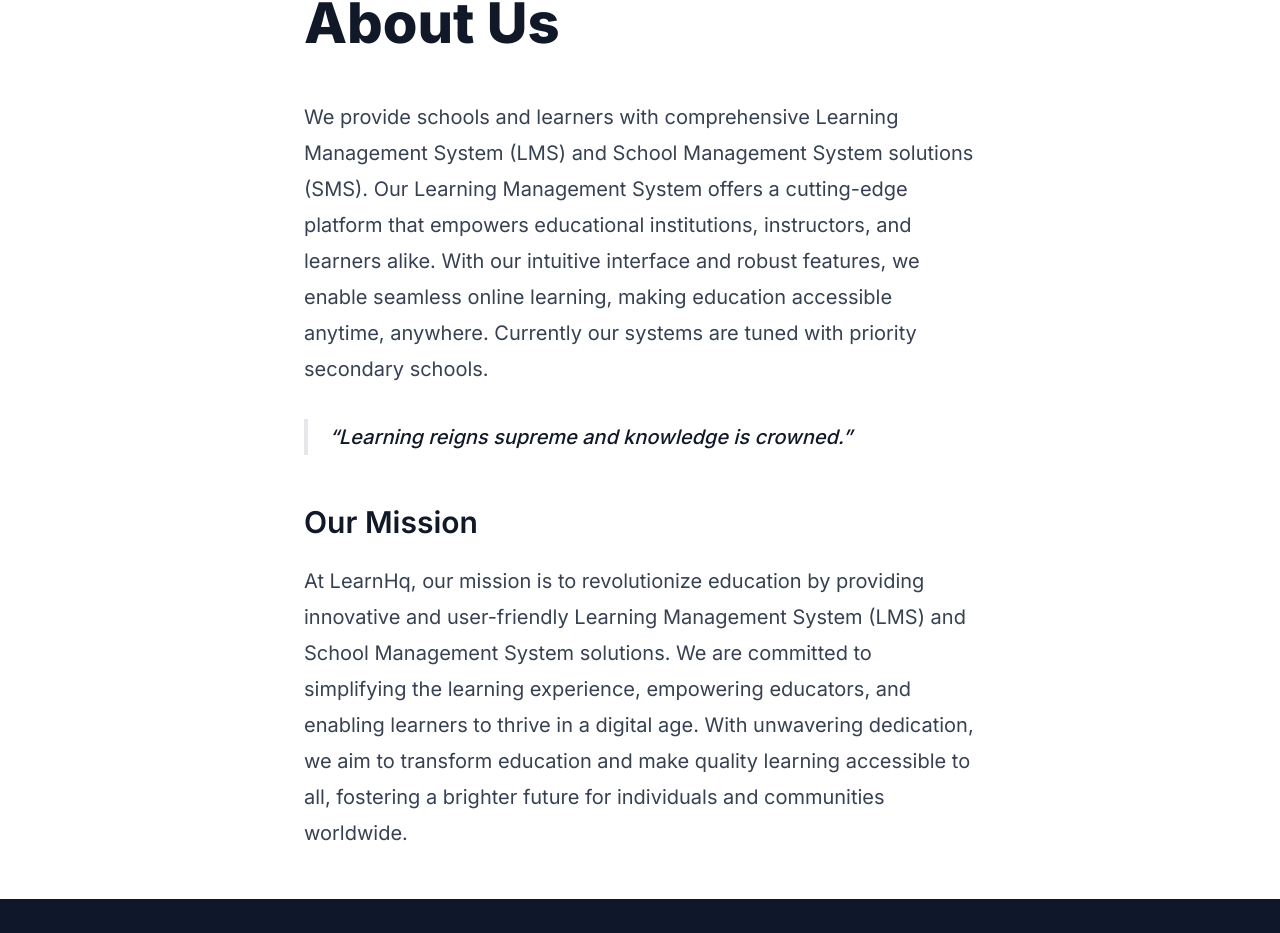
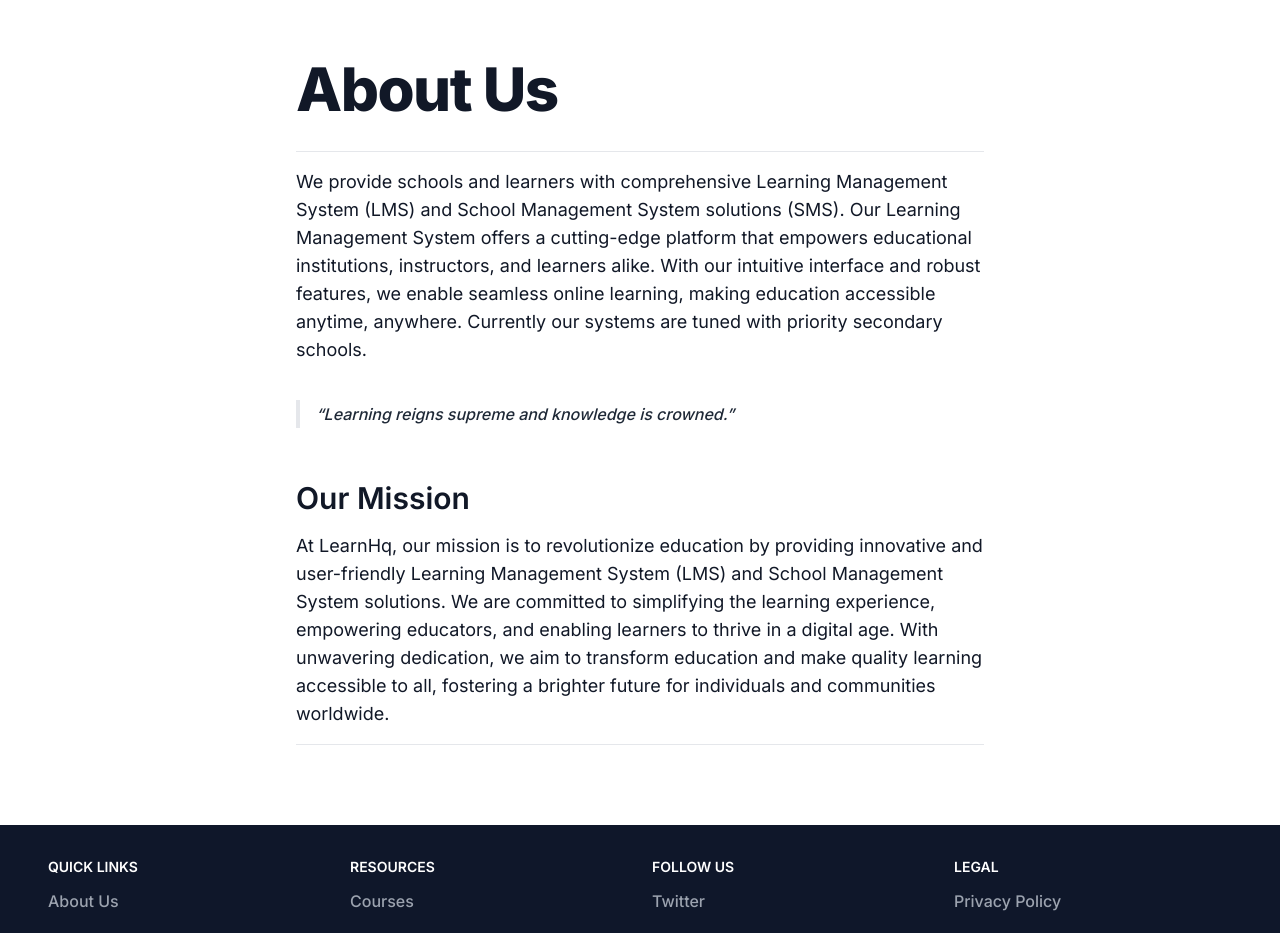
Before and after one commit to Collins-Ruto/learnhqhome, a Next.js app: page /about in a window 1280 px wide. Shown: the part 147-1080 px from the top of the page. Built offline with nearby package versions, Linux system fonts and the light colour scheme.

Commit message:
dark about ¯\_(ツ)_/¯

```diff
--- a/src/app/about/page.tsx
+++ b/src/app/about/page.tsx
@@ -1,48 +1,55 @@
-import React from 'react'
-import { Metadata } from 'next';
+import React from "react";
+import { Metadata } from "next";
 
 export default function page() {
   return (
-    <div className="bg-white">
-      <div className="flex flex-col min-h-screen">
-        <main className="flex-grow">
-          <section className="relative px-8">
-            <div className="max-w-2xl mx-auto my-12 md:mt-18 lg:mt-20">
-              <div className="my-6 prose prose-sm sm:prose lg:prose-lg xl:prose-xl max-w-full">
-                <h1>About Us</h1>
-                <p>
+    <div className="">
+      <div className="flex flex-col bg-white dark:bg-gray-900 min-h-screen text-gray-900 dark:text-white">
+        <main className="flex-grow container px-2 py-8 sm:px-6 lg:px-20 lg:max-w-[70%] mx-auto 2xl:max-w-screen-xl sm:pt-16">
+          <section className="relative px-6">
+            <div className=" mx-auto my-12 md:mt-18 lg:mt-20">
+              <div className="">
+                <h1 className="mb-8 text-3xl md:text-4xl lg:text-6xl tracking-tight font-extrabold text-gray-900 dark:text-white">
+                  About Us
+                </h1>
+                <div className="border-y py-4">
+                  <p className="pb-4 md:text-lg">
                     <span>
-                    We provide schools and learners with comprehensive Learning
-                    Management System (LMS) and School Management System
-                    solutions (SMS). Our Learning Management System offers a
-                    cutting-edge platform that empowers educational
+                      We provide schools and learners with comprehensive
+                      Learning Management System (LMS) and School Management
+                      System solutions (SMS). Our Learning Management System
+                      offers a cutting-edge platform that empowers educational
                       institutions, instructors, and learners alike. With our
-                    intuitive interface and robust features, we enable seamless
-                    online learning, making education accessible anytime,
-                    anywhere. Currently our systems are tuned with priority
-                    secondary schools.
+                      intuitive interface and robust features, we enable
+                      seamless online learning, making education accessible
+                      anytime, anywhere. Currently our systems are tuned with
+                      priority secondary schools.
                     </span>
                   </p>
+                  <div className="prose  pb-2 md:pb-4 ">
                     <blockquote>
-                  <p>
+                      <p className=" text-gray-800 dark:text-gray-300">
                         <span>
                           Learning reigns supreme and knowledge is crowned.
                         </span>
                       </p>
                     </blockquote>
-                <h3>Our Mission</h3>
-                <p>
+                  </div>
+                  <h3 className="text-2xl md:text-3xl font-semibold py-4">Our Mission</h3>
+                  <p className="md:text-lg">
                     <span>
                       At LearnHq, our mission is to revolutionize education by
                       providing innovative and user-friendly Learning Management
-                    System (LMS) and School Management System solutions. We are
-                    committed to simplifying the learning experience, empowering
-                    educators, and enabling learners to thrive in a digital age.
-                    With unwavering dedication, we aim to transform education
-                    and make quality learning accessible to all, fostering a
-                    brighter future for individuals and communities worldwide.
+                      System (LMS) and School Management System solutions. We
+                      are committed to simplifying the learning experience,
+                      empowering educators, and enabling learners to thrive in a
+                      digital age. With unwavering dedication, we aim to
+                      transform education and make quality learning accessible
+                      to all, fostering a brighter future for individuals and
+                      communities worldwide.
                     </span>
                   </p>
+                </div>
               </div>
             </div>
           </section>
--- a/src/app/conditions/page.tsx
+++ b/src/app/conditions/page.tsx
@@ -7,7 +7,7 @@
   return (
     <div>
       <section className="bg-white dark:bg-gray-900 min-h-screen text-gray-900 dark:text-white">
-        <div className="container border-b px-6 py-8 sm:px-6 lg:px-20 lg:max-w-[70%] mx-auto 2xl:max-w-screen-xl sm:pt-16">
+        <div className="container px-6 py-8 sm:px-6 lg:px-20 lg:max-w-[70%] mx-auto 2xl:max-w-screen-xl sm:pt-16">
           <h2 className="mb-4 text-center text-3xl tracking-tight font-extrabold text-gray-900 dark:text-white">
             Terms and Conditions
           </h2>
@@ -33,7 +33,7 @@
               ))}
             </ul>
           </div>
-          <div className="">
+          <div className="border-b pb-4">
             <h1 className="pt-4 pb-2 text-2xl font-bold">Contacting us</h1>
             <p className="">
               If you have any questions or concerns about our Terms nad
--- a/src/app/privacy/page.tsx
+++ b/src/app/privacy/page.tsx
@@ -7,7 +7,7 @@
   return (
     <div>
       <section className="bg-white dark:bg-gray-900 min-h-screen text-gray-900 dark:text-white">
-        <div className="container border-b px-6 py-8 sm:px-6 lg:px-20 lg:max-w-[70%] mx-auto 2xl:max-w-screen-xl sm:pt-16">
+        <div className="container px-6 py-8 sm:px-6 lg:px-20 lg:max-w-[70%] mx-auto 2xl:max-w-screen-xl sm:pt-16">
           <h2 className="mb-4 text-center text-3xl tracking-tight font-extrabold text-gray-900 dark:text-white">
             Our Privacy Policy
           </h2>
@@ -31,7 +31,7 @@
               ))}
             </ul>
           </div>
-          <div className="">
+          <div className="border-b pb-4">
             <h1 className="pt-4 pb-2 text-2xl font-bold">Contacting us</h1>
             <p className="">
               If you have any questions or concerns about our Privacy Policy or
--- a/src/components/Footer.tsx
+++ b/src/components/Footer.tsx
@@ -12,7 +12,7 @@
                 <h2 className="mb-3 sm:mb:6 text-sm font-semibold uppercase dark:text-white">
                   Quick Links
                 </h2>
-                <ul className="dark:text-gray-400 font-medium">
+                <ul className="text-gray-400 font-medium">
                   <li className="mb-2 sm:mb-4">
                     <Link href="/about" className="hover:underline">
                       About Us
@@ -29,7 +29,7 @@
                 <h2 className="mb-3 sm:mb:6 text-sm font-semibold uppercase dark:text-white">
                   Resources
                 </h2>
-                <ul className="dark:text-gray-400 font-medium">
+                <ul className="text-gray-400 font-medium">
                   <li className="mb-2 sm:mb-4">
                     <Link
                       href="https://learnhq.vercel.app/learn/courses"
@@ -52,7 +52,7 @@
                 <h2 className="mb-3 sm:mb:6 text-sm font-semibold uppercase dark:text-white">
                   Follow us
                 </h2>
-                <ul className="dark:text-gray-400 font-medium">
+                <ul className="text-gray-400 font-medium">
                   <li className="mb-2 sm:mb-4">
                     <Link
                       href="https://twitter.com/learnhqafrica"
@@ -75,7 +75,7 @@
                 <h2 className="mb-3 sm:mb:6 text-sm font-semibold uppercase dark:text-white">
                   Legal
                 </h2>
-                <ul className="dark:text-gray-400 font-medium">
+                <ul className="text-gray-400 font-medium">
                   <li className="mb-2 sm:mb-4">
                     <Link href="/privacy" className="hover:underline">
                       Privacy Policy
```
Lines whose indentation alone changed are shown as unchanged.
